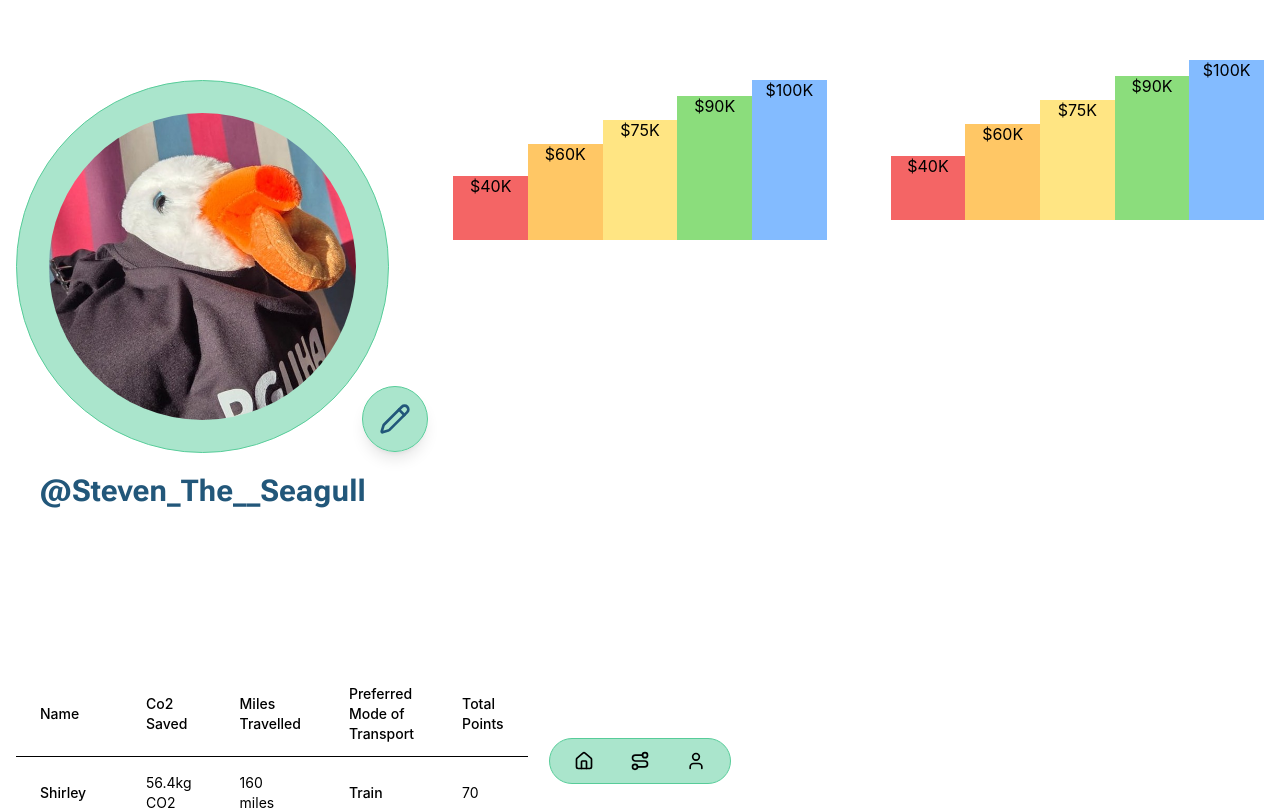
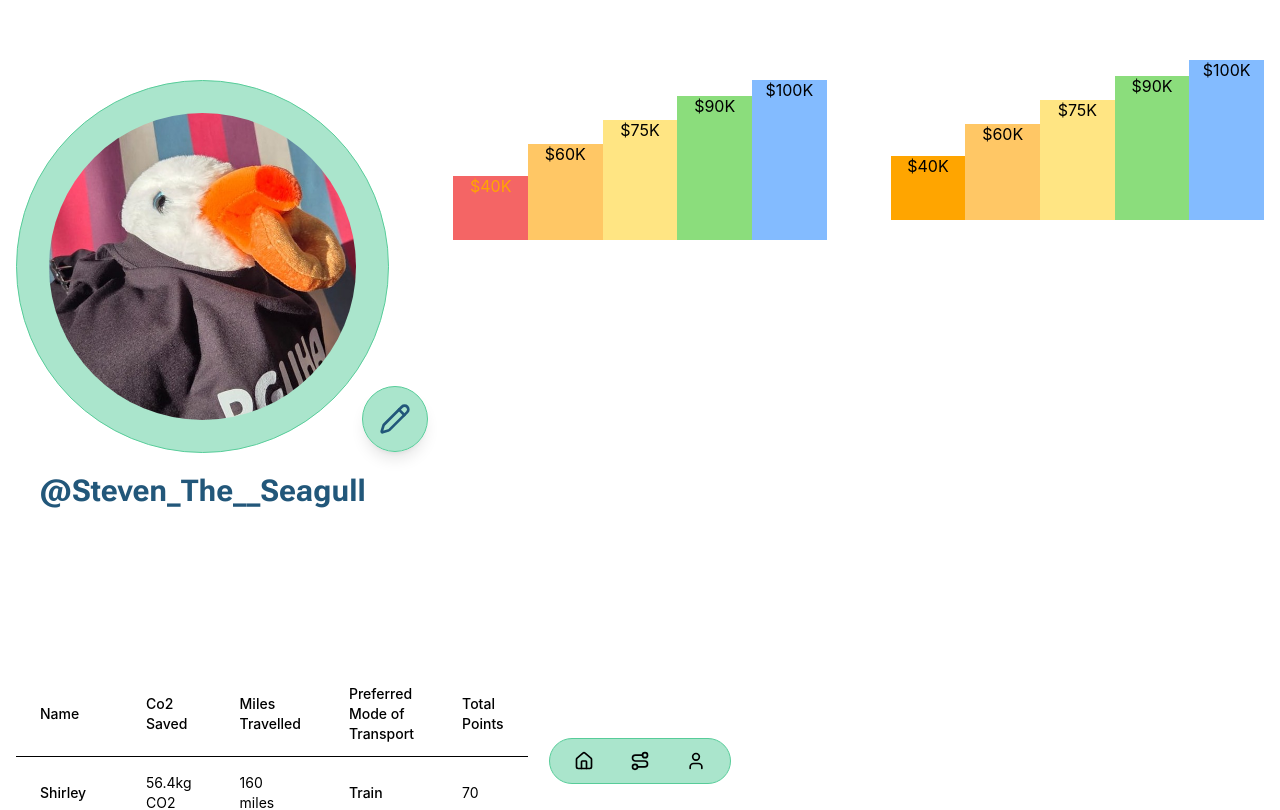
Before and after one commit to audreyistark/BirdBrainz, a React (Vite) app: page /profile in a window 1280 px wide. Shown: the top 810 px of the page. Built offline with nearby package versions, Linux system fonts and the light colour scheme.

Commit message:
profile colours work!

```diff
--- a/src/pages/Profile.jsx
+++ b/src/pages/Profile.jsx
@@ -25,7 +25,7 @@ export const Profile = () => {
       <caption>Front End Developer Salary</caption>
       <tbody>
         <tr>
-          <td style={{ "--size": 0.4 }}>
+          <td style={{ "--size": 0.4, "color": "orange" }}>
             <span className="data">$40K</span>
           </td>
         </tr>
@@ -56,7 +56,7 @@ export const Profile = () => {
       <caption>Front End Developer Salary</caption>
       <tbody>
         <tr>
-          <td style={{ "--size": 0.4 }}>
+          <td style={{ "--size": 0.4, "--color": "orange" }}>
             <span className="data">$40K</span>
           </td>
         </tr>
```
